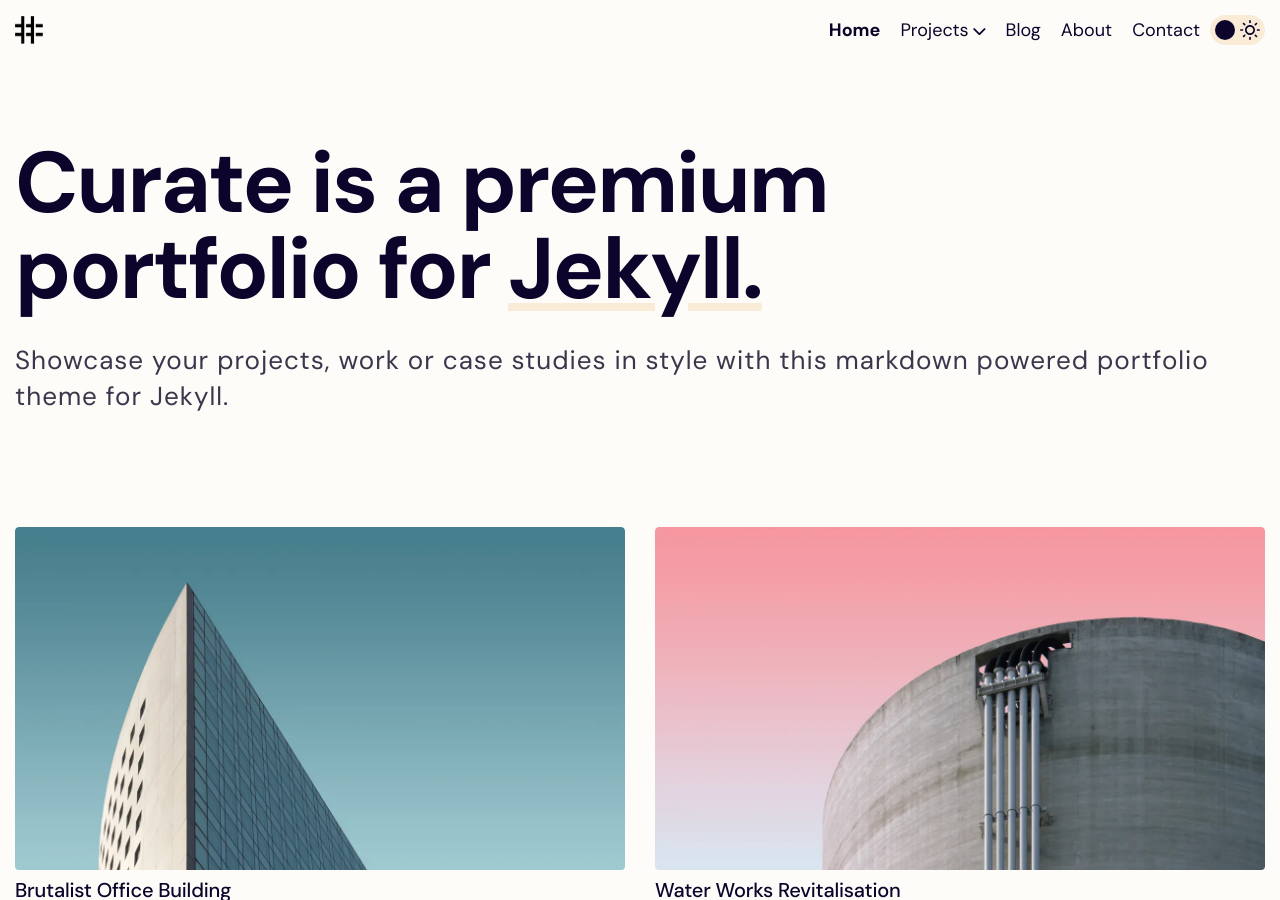
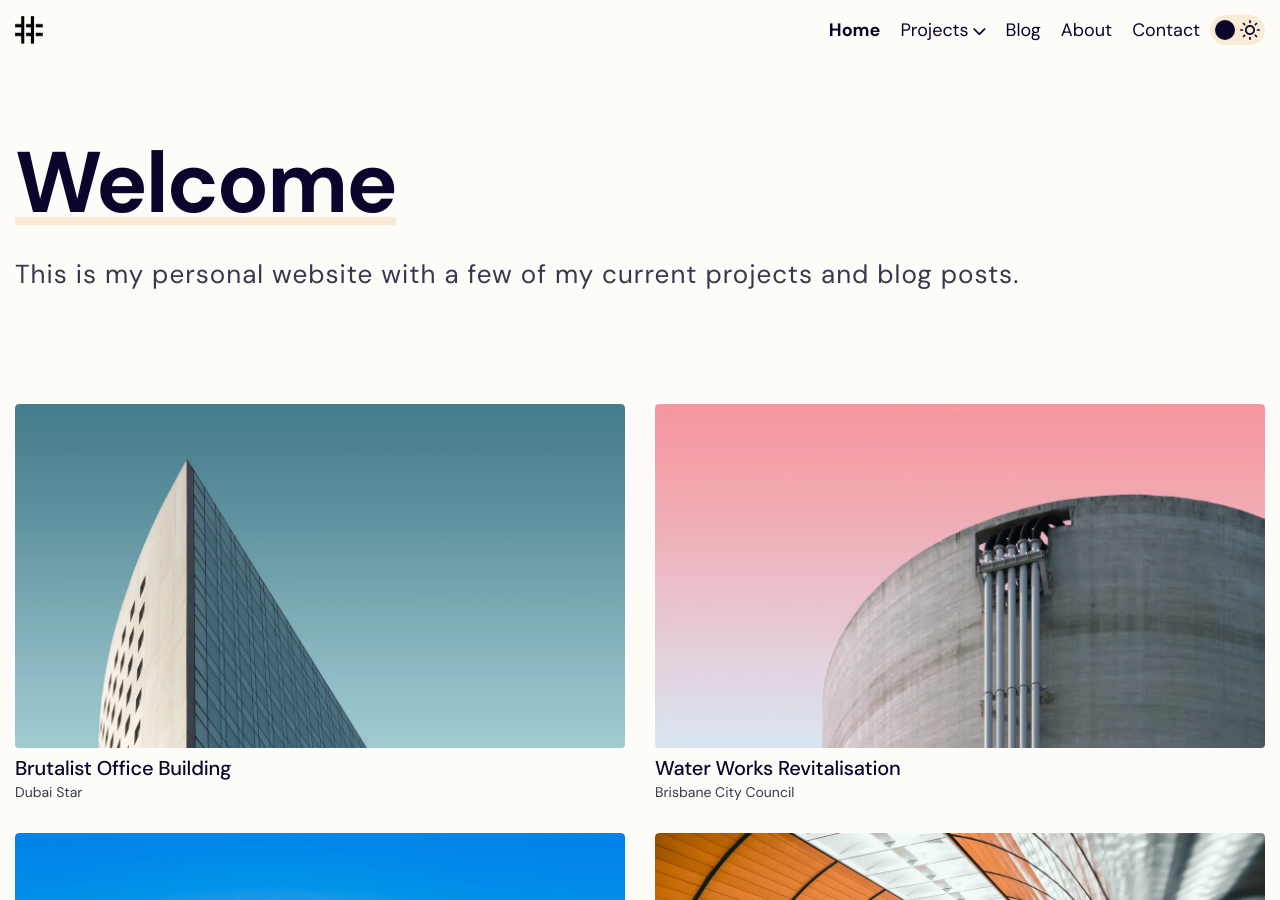
Before and after one commit to oscastellanos/oscastellanos.github.io, a Jekyll site: the page built from pages/home.md, in a window 1280 px wide and 900 px high. Built offline with Jekyll 4.4.1, drawn with Linux system fonts in a browser that asks for light colours.

Commit message:
updating base pages

```diff
--- a/pages/home.md
+++ b/pages/home.md
@@ -1,10 +1,10 @@
 ---
 layout: home
 permalink: "/"
-title: "Curate is a premium portfolio for <strong>Jekyll.</strong>"
-description: "Showcase your projects, work or case studies in style with this markdown powered portfolio theme for Jekyll."
-meta_description: "Jekyll Curate is a premium Jekyll blog theme"
-meta_title: Jekyll Curate - Premium Portfolio Theme
+title: "<strong>Welcome</strong>"
+description: "This is my personal website with a few of my current projects and blog posts."
+meta_description: "Osvaldo Castellanos' blog"
+meta_title: Osvaldo's blog
 subscribe: false
 
 projects:
```
Also changed, not shown: pages/contact.md (+2 -2 lines).
